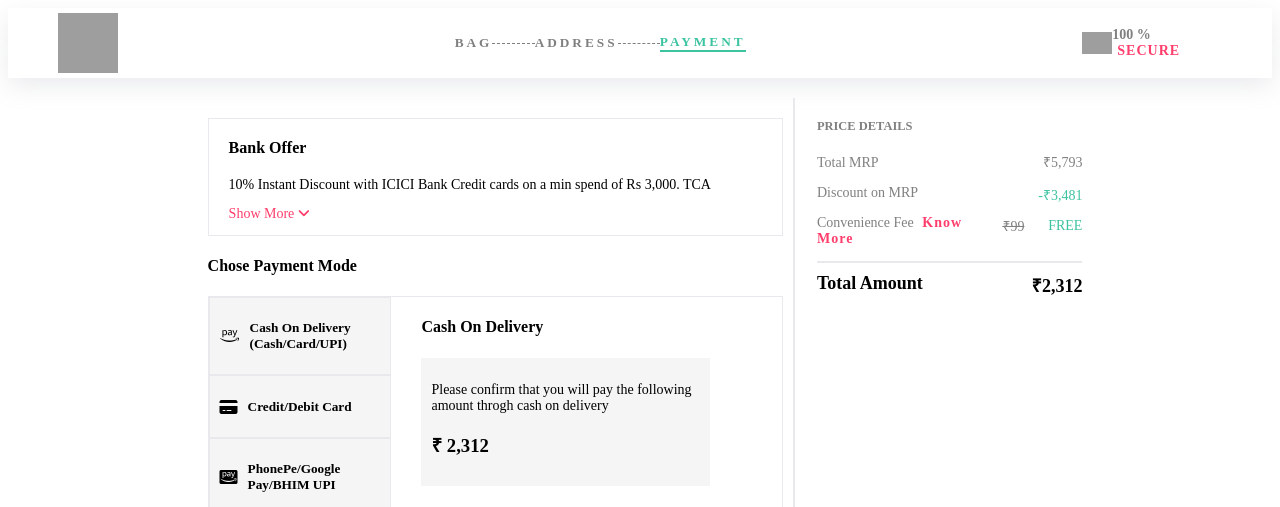
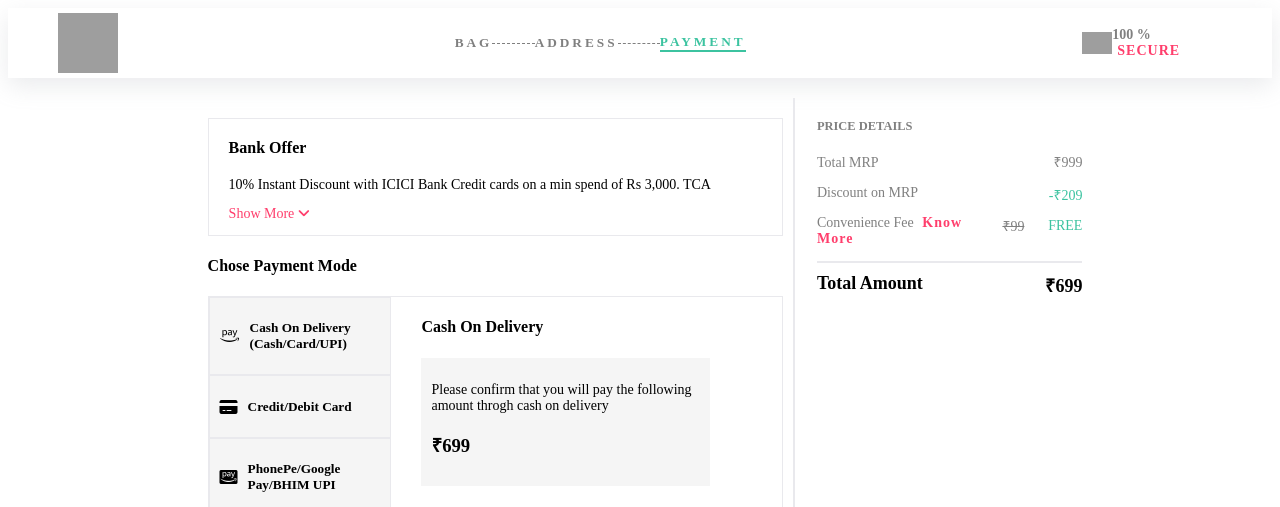
Before and after one commit to rushi-gaikwad-7/myntra-clone, a plain HTML site: page women/payment.html in a window 1280 px wide. Shown: the top 507 px of the page. Drawn offline with Linux system fonts and the light colour scheme; grey boxes are pictures that could not be loaded.

Commit message:
one more update

```diff
--- a/women/payment.html
+++ b/women/payment.html
@@ -67,7 +67,7 @@
                     <h4>Cash On Delivery</h4>
                     <div id="infopay">
                         <p>Please confirm that you will pay the following amount throgh cash on delivery </p>
-                        <h3>₹ 2,312</h3>
+                        <h3>₹699</h3>
                     </div>
                     <a href="otp2.html">
                         <div id="pay">
@@ -94,8 +94,8 @@
                     <p>Convenience Fee <b>Know More</b></p>
                 </div>
                 <div>
-                    <p>₹5,793</p>
-                    <p style="color:#3cc3a0;">-₹3,481</p>
+                    <p>₹999</p>
+                    <p style="color:#3cc3a0;">-₹209</p>
                     <div id="free">
                         <p>₹99</p>
                         <p>FREE</p>
@@ -107,7 +107,7 @@
                     Total Amount
                 </div>
                 <div>
-                    ₹2,312
+                    ₹699
                 </div>
             </div>
         </div>
```
Also changed, not shown: women/address.html (+3 -3 lines).
